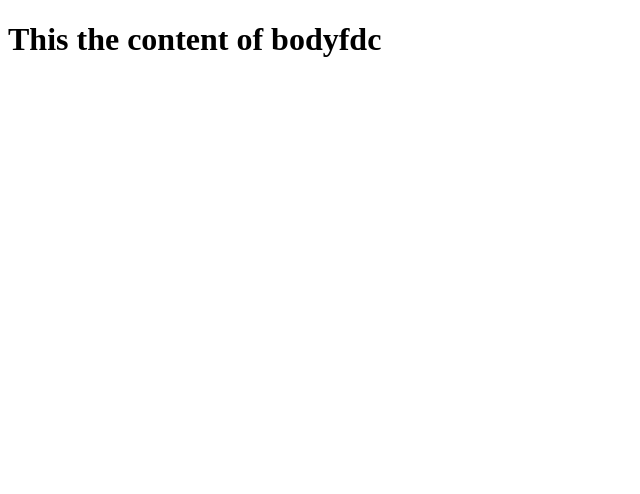
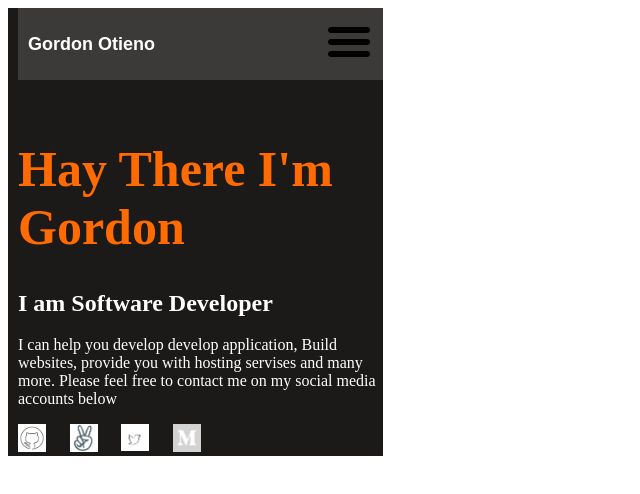
Before and after one commit to GordonOtieno/myportfolio, a website: page index.html in a window 1280 px wide. Shown: the whole page, without its empty margins (0-640 px from the left). Drawn offline with Linux system fonts and the light colour scheme.

Commit message:
modify index.html, style.css and add icons

```diff
--- a/index.html
+++ b/index.html
@@ -9,6 +9,23 @@
     <link rel="stylesheet" href="./style.css">
   </head>
   <body>
-    <h1>This the content of bodyfdc</h1>
+    <div class="page-preview">
+      <nav>
+        <div class="left-logo">Gordon Otieno</div>
+        <div class="humburger"><img src="./icons/hamburger.png" alt="logo"></div>
+      </nav>
+      <div class="intro">
+        <h1>Hay There I'm Gordon</h1>
+        <h2>I am Software Developer</h2>
+        <p>I can help you develop develop application, Build websites, provide you with hosting servises and many more.
+           Please feel free to contact me on my social media accounts below</p>
+        </div>
+         <div class="social-media">
+          <div class="linkedin-icon"><img src="/icons/github.png" alt="linkedin"></div>
+          <div class="angelist-icon"><img src="/icons/angelist.png" alt="angelist"></div>
+          <div class="twiter-icon"><img src="/icons/twiter.png" alt="twitter"></div>
+          <div class="medium-icon"><img src="/icons/medium.png" alt="medium"></div>
+        </div>
+    </div>
   </body>
 </html>
--- a/style.css
+++ b/style.css
@@ -1,3 +1,48 @@
 * {
   padding: auto;
 }
+body {
+  max-width: 375px;
+}
+.page-preview {
+  background-color: #1c1a19;
+  padding-left: 10px;
+}
+nav {
+  background: #3c3a39;
+  display: flex;
+  flex-direction: row;
+  justify-content: space-between;
+  align-items: center;
+  padding: 10px;
+  margin-bottom: 60px;
+}
+.humburger img {
+  color: white;
+}
+.social-media {
+  display: flex;
+  flex-direction: row;
+  justify-content: space-between;
+  width: 50%;
+}
+h1 {
+  color: #ff6b00;
+  font-weight: 700;
+  font-size: 50px;
+}
+h2 {
+  color: white;
+}
+p {
+  color: white;
+}
+.left-logo {
+  color: white;
+  font-weight: 700;
+  font-size: 18px;
+  font-family: Arial, sans-serif;
+}
+.social-media img {
+  width: 28px;
+}
```
Also changed, not shown: icons/angelist.png (added), icons/github.png (added), icons/hamburger.png (added), icons/linkedin.png (added), icons/medium.png (added), icons/twiter.png (added).
